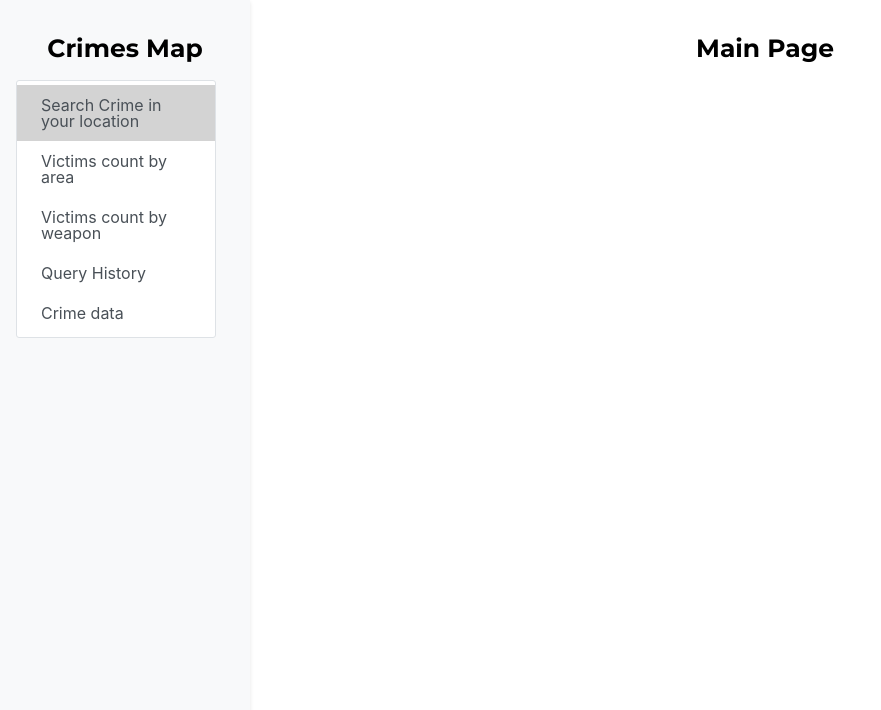
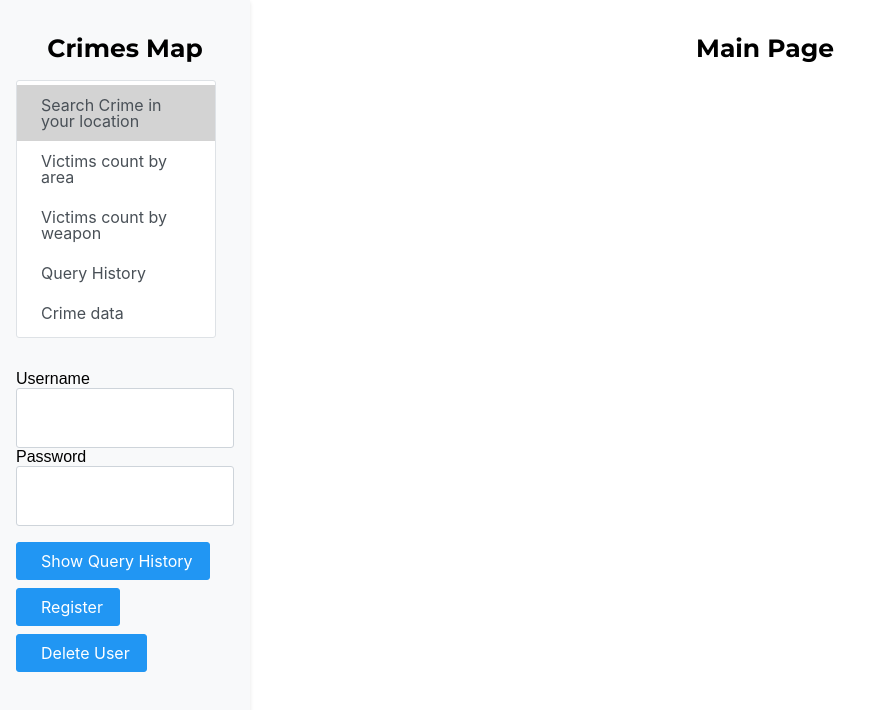
Before and after one commit to cs411-alawini/sp23-cs411-team116-team116, a React (Create React App) app in the folder frontend/: page / in a window 1280 px wide. Shown: the top 710 px of the page, without its empty margins (0-881 px from the left). Built offline with nearby package versions, Linux system fonts and the light colour scheme.

Commit message:
modify sidebar UI

```diff
--- a/frontend/src/App.css
+++ b/frontend/src/App.css
@@ -54,3 +54,57 @@ input {
 flex-grow: 1;
 padding: 1rem;
 }
+
+/* Styles for InputText */
+.p-inputtext {
+  border: 2px solid #ccc;
+  border-radius: 0.25rem;
+  padding: 0.25rem 0.5rem;
+  font-size: 0.875rem;
+  width: 100%;
+  max-width: 20rem;
+}
+
+/* Styles for Button */
+.p-button {
+  border: none;
+  border-radius: 0.25rem;
+  padding: 0.25rem 0.5rem;
+  font-size: 0.875rem;
+  cursor: pointer;
+  background-color: #007bff;
+  color: #fff;
+  transition: all 0.2s ease-in-out;
+}
+
+.p-button:hover {
+  background-color: #0069d9;
+}
+
+
+
+.left-sidebar {
+padding: 1rem;
+}
+
+.form-group {
+margin-bottom: 1rem;
+}
+
+.form-label {
+display: inline-block;
+width: 6rem;
+}
+
+.input-group {
+margin-bottom: 1rem;
+}
+
+.button-group {
+margin-top: 1rem;
+}
+
+.button-spacing {
+margin-left: 0.5rem;
+margin-right: 0.5rem;
+}
--- a/frontend/src/App.js
+++ b/frontend/src/App.js
@@ -1,10 +1,14 @@
 import './App.css';
+import { hashPassword } from './components/cryptoUtils';
 import AreaVictim from './AreaVictim/AreaVictim.js'
 import CrimeData from './CrimeData/CrimeData.js'
 import WeaponVictim from './WeaponVictim/WeaponVictim.js'
 import MainPage from './MainPage/MainPage.js'
 import QueryHistory from './QueryHistory/QueryHistory.js'
 import { Menu } from 'primereact/menu';
+import { Button } from 'primereact/button';
+import { InputText } from 'primereact/inputtext';
+// import "primereact/resources/themes/lara-light-indigo/theme.css";
 import 'primereact/resources/themes/saga-blue/theme.css';
 import 'primereact/resources/primereact.min.css';
 import React, {useState, useEffect} from "react";
@@ -16,10 +20,41 @@ function App() {
   // const backendAddress = "https://whhuang4-cautious-goggles-4499vqp7pwvfqr4x-3002.preview.app.github.dev"
   // page status, 0 = MainPage, 1 = Victims by Areas, 2 = Victims by Weapons, 3 = Query History, 4 = Crime Data
   const [pageStatus, setPageStatus] = useState(0);
+  const [userMessage, setuserMessage] = useState('');
+  const [queryHistoryList, setQueryHistoryList] = useState([]);
+  const [userInfo, setuserInfo] = useState({
+    user_name: 'NULL',
+    password: ''
+  });
   const handleMenuItemClick = (newPageStatus) => {
     setPageStatus(newPageStatus);
   };
 
+  const handleShowQueryHistory = async() => {
+    setPageStatus(3);
+    const queryHistoryUrl = backendAddress + '/api/queryhistory/get';
+    const hashedpassword = await hashPassword(userInfo.password);
+    Axios.get(queryHistoryUrl, {
+        params: {
+            user_id: userInfo.user_name,
+            hashedpassword: hashedpassword
+        }
+        })
+        .then(function(response) {
+            console.log(response.data); // Handle the response data
+            setQueryHistoryList(response.data);
+        })
+        .catch(function(error) {
+            console.error(error); // Handle the error
+        });
+  }
+
+  const handleRegister = () => {
+
+  }
+  const handleDeleteUser = () => {
+
+  }
   const items = [
     {label: 'Search Crime in your location',
       icon: 'pi pi-fw pi-search',
@@ -45,7 +80,7 @@ function App() {
 
   let Page;
   if(pageStatus===0){
-    Page = <MainPage backendAddress= {backendAddress}/>
+    Page = <MainPage backendAddress= {backendAddress} userInfo={userInfo}/>
   }
   else if(pageStatus===1){
     Page = <AreaVictim backendAddress= {backendAddress}/>
@@ -54,7 +89,7 @@ function App() {
     Page = <WeaponVictim backendAddress= {backendAddress}/>
   }
   else if(pageStatus===3){
-    Page = <QueryHistory backendAddress= {backendAddress}/>
+    Page = <QueryHistory backendAddress= {backendAddress} userInfo={userInfo}/>
   }
   else if(pageStatus===4){
     Page = <CrimeData backendAddress= {backendAddress}/>
@@ -64,9 +99,37 @@ function App() {
       <div className="left-sidebar">
         <h1>Crimes Map</h1>
         <Menu model={items} />
+        <div style={{height: '2rem'}}></div>
+        <div className="w-full md:w-5 flex flex-column align-items-s justify-content-center gap-3 py-5 mt-5">
+          <div className="flex flex-wrap justify-content-center align-items-center gap-2">
+            <label htmlFor="username" className="w-6rem">
+              Username
+            </label>
+            <InputText id="username" type="text" className="h-8 w-40" />
+          </div>
+          <div className="flex flex-wrap justify-content-center align-items-center gap-2">
+            <label htmlFor="password" className="w-6rem">
+              Password
+            </label>
+            <InputText id="password" type="password" className="h-8 w-40" />
+          </div>
+          <div style={{height: '1rem'}}></div>
+          <div className="flex flex-column justify-content-center align-items-center gap-3 mt-3">
+              <Button label="Show Query History" icon="pi pi-user" className="w-8rem mx-2" onClick={handleShowQueryHistory}></Button>
+              <div style={{height: '0.5rem'}}></div>
+              <Button label="Register" icon="pi pi-user-plus" className="w-8rem mx-2" onClick={handleRegister}></Button>
+              <div style={{height: '0.5rem'}}></div>
+              <Button label="Delete User" icon="pi pi-trash" className="w-8rem mx-auto" onClick={handleDeleteUser}></Button>
+          </div>
+        </div>
+        <div style={{height: '1rem'}}></div>
+        <div>
+          <div>{userMessage}</div>
+        </div>
       </div>
       <div className="main-content">{Page}</div>
     </div>
+
   );
 
 }
```
